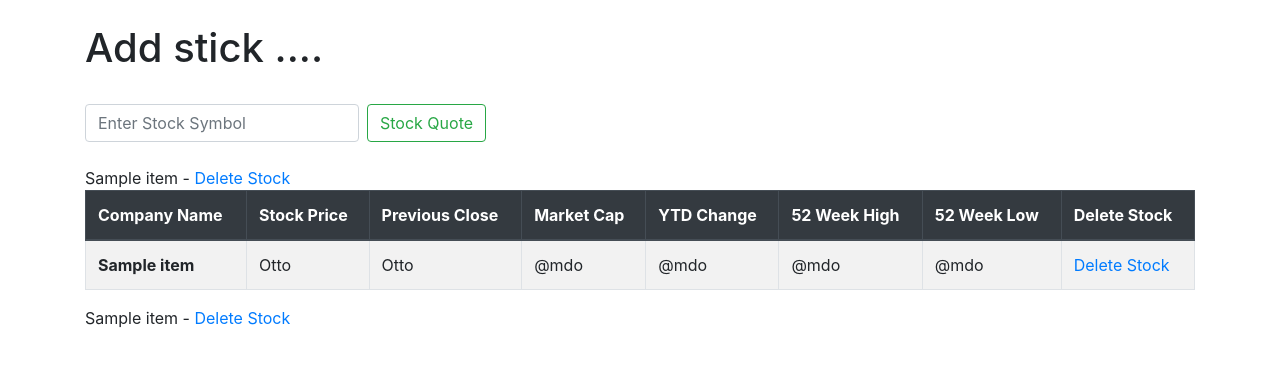
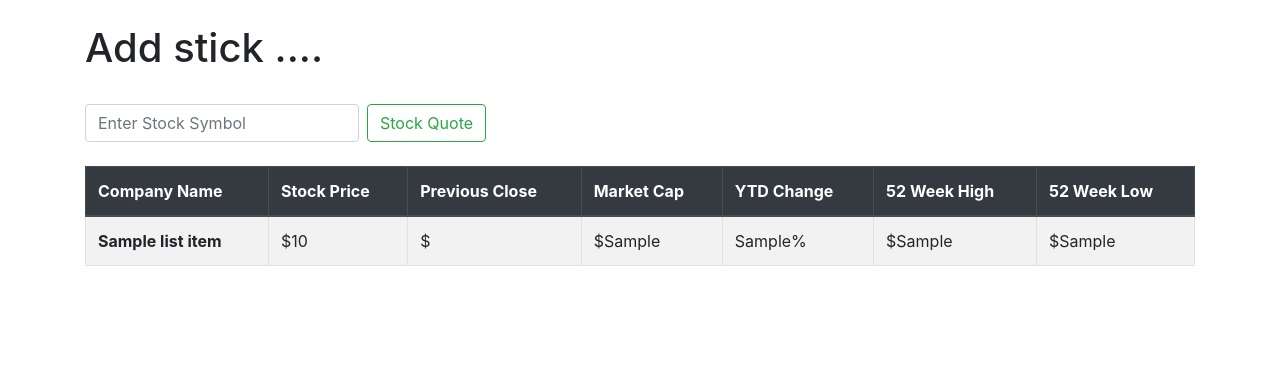
Before and after one commit to mthompson1085/stock, a Django app: template ticker/templates/add_stock.html in a window 1280 px wide. Shown: the part 56-433 px from the top of the page. Run offline with Django 3.2, Linux system fonts and the light colour scheme; the template is opened without the code that fills it: most values are stand-ins (such as "Sample title", 1, 10 or a date in 2020); some libraries are stand-ins or nearby versions.

Commit message:
updated page to push api info to page

```diff
--- a/ticker/templates/add_stock.html
+++ b/ticker/templates/add_stock.html
@@ -21,37 +21,33 @@
         <th scope="col">YTD Change</th>
         <th scope="col">52 Week High</th>
         <th scope="col">52 Week Low</th>
-        <th scope="col">Delete Stock</th>
       </tr>
     </thead>
     <tbody>
 {% if ticker %}
-    {% for item in ticker %}
-    <tr>
-        <th scope="row"> {{ item }}</th>
-        <td>Otto</td>
-        <td>Otto</td>
-        <td>@mdo</td>
-        <td>@mdo</td>
-        <td>@mdo</td>
-        <td>@mdo</td>
-        <td><a href="{% url 'delete' item.id %}">Delete Stock </a></td>
-    </tr>
-    {{ item }} - <a href="{% url 'delete' item.id %}">Delete Stock </a> <br/>
-    {% endfor %}
 
-{% endif %}
+        {% for list_item in output %}
+            <tr>
+                <th scope="row">{{list_item.companyName}} </th>
+                <td>${{ list_item.latestPrice}}</td>
+                <td>${{ list_item.previousClose }}</td>
+                <td>${{ list_item.marketCap }}</td>
+                <td>{{ list_item.ytdChange  }}%</td>
+                <td>${{ list_item.week52High }}</td>
+                <td>${{ list_item.week52Low  }}</td>
+            </tr>
+        {% endfor %}
+
+
+
 
     </tbody>
 </table>
+{% endif %}
 
 
-{% for item in ticker %}
-    {{ item }} - <a href="{% url 'delete' item.id %}">Delete Stock </a> <br/>
-{% endfor %}
 
 <br/><br/>
 
 
-
 {% endblock %}
```
